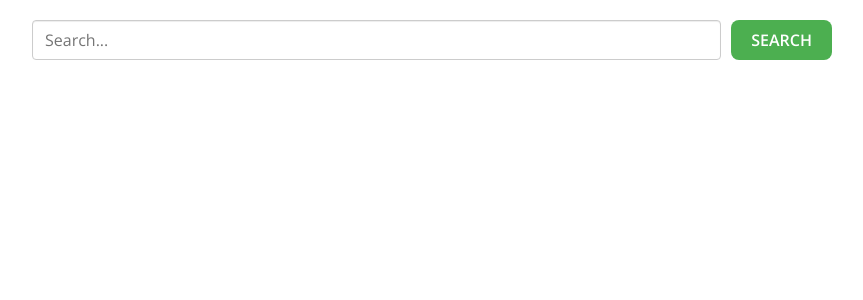
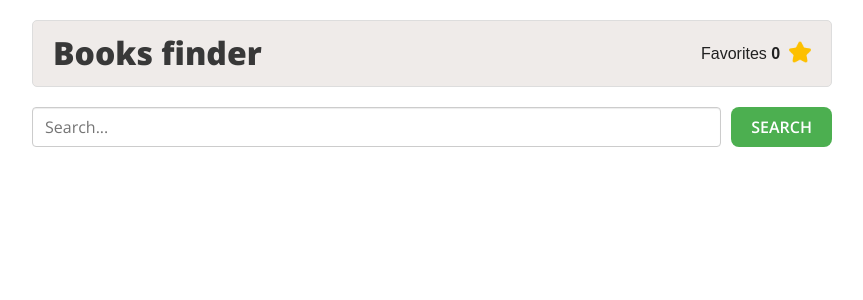
Before and after one commit to kambala3000/react-books-app, a React (Create React App) app: page /favorites in a window 1280 px wide. Shown: the top 300 px of the page, without its empty margins (208-1071 px from the left). Built offline with nearby package versions, Linux system fonts and the light colour scheme.

Commit message:
added header and favorites actions

```diff
--- a/src/css/BookItem.scss
+++ b/src/css/BookItem.scss
@@ -13,6 +13,7 @@
     }
     &__image {
         width: 128px;
+        user-select: none;
     }
     &__wrap {
         position: relative;
--- a/src/css/BooksList.scss
+++ b/src/css/BooksList.scss
@@ -2,7 +2,11 @@
     &__wrap {
     }
     &__loading {
+        margin-left: 12px;
+        font: 400 16px/20px 'Open Sans', sans-serif;
     }
     &__not-found {
+        margin-left: 12px;
+        font: 400 16px/20px 'Open Sans', sans-serif;
     }
 }
--- /dev/null
+++ b/src/css/MainHeader.scss
@@ -0,0 +1,33 @@
+.main-header {
+    padding: 10px 20px;
+    margin-bottom: 20px;
+    display: flex;
+    flex-direction: row;
+    justify-content: space-between;
+    align-items: center;
+    background-color: #efebe9;
+    border: 1px solid #ddd;
+    border-radius: 5px;
+    &__app-title {
+        text-decoration: none;
+        color: #383838;
+        font: 800 32px/1.4 'Open Sans', sans-serif;
+        cursor: pointer;
+    }
+    &__favorites-link {
+        width: 110px;
+        line-height: 25px;
+        background-image: url('../img/star-bg.png');
+        background-position: right top;
+        background-repeat: no-repeat;
+        background-size: 22px;
+        color: #212121;
+        cursor: pointer;
+        &:hover {
+            opacity: .7;
+        }
+        &--counter {
+            font-weight: 600;
+        }
+    }
+}
--- a/src/scripts/components/App.js
+++ b/src/scripts/components/App.js
@@ -4,6 +4,7 @@ import { bindActionCreators } from 'redux';
 import '../../css/App.css';
 import * as booksActions from '../actions/BooksActions.js';
 
+import MainHeader from './MainHeader';
 import BooksList from './BooksList';
 import SearchBar from './SearchBar';
 
@@ -11,6 +12,7 @@ class App extends Component {
     render() {
         return (
             <div className="app">
+                <MainHeader />
                 <SearchBar booksActions={this.props.booksActions} />
                 <BooksList books={this.props.books} />
             </div>
--- a/src/scripts/components/BooksList.js
+++ b/src/scripts/components/BooksList.js
@@ -27,7 +27,7 @@ class BooksList extends Component {
                         language={item.volumeInfo.language}
                     />
                 )
-              : <p className="books-list__not-found">Nothing found</p>;
+              : <p className="books-list__not-found">Sorry, nothing found.</p>;
         return booksList;
     };
 
--- /dev/null
+++ b/src/scripts/components/MainHeader.js
@@ -0,0 +1,21 @@
+import React, { Component } from 'react';
+import PropTypes from 'prop-types';
+
+import '../../css/MainHeader.css';
+
+class MainHeader extends Component {
+    render() {
+        return (
+            <div className="main-header">
+                <h1 className="main-header__app-title">Books finder</h1>
+                <div className="main-header__favorites-link">
+                    Favorites <span className="main-header__favorites-link--counter">0</span>
+                </div>
+            </div>
+        );
+    }
+}
+
+MainHeader.propTypes = {};
+
+export default MainHeader;
--- /dev/null
+++ b/src/scripts/constants/Favorites.js
@@ -0,0 +1,2 @@
+export const ADD_TO_FAVORITES = 'ADD_TO_FAVORITES';
+export const REMOVE_FROM_FAVORITES = 'REMOVE_FROM_FAVORITES';
--- a/src/scripts/constants/Favorits.js
+++ /dev/null
@@ -1,2 +0,0 @@
-export const ADD_TO_FAVORITS = 'ADD_TO_FAVORITS';
-export const REMOVE_FROM_FAVORITS = 'REMOVE_FROM_FAVORITS';
--- /dev/null
+++ b/src/scripts/reducers/favorites.js
@@ -0,0 +1,14 @@
+import { ADD_TO_FAVORITES, REMOVE_FROM_FAVORITES } from '../constants/Favorites';
+
+const initialState = [];
+
+export default function favorites(state = initialState, action) {
+    switch (action.type) {
+        case ADD_TO_FAVORITES:
+            return [...state, action.payload];
+        case REMOVE_FROM_FAVORITES:
+            return state.filter(item => item.id !== action.payload);
+        default:
+            return state;
+    }
+}
--- a/src/scripts/reducers/rootReducer.js
+++ b/src/scripts/reducers/rootReducer.js
@@ -1,6 +1,8 @@
 import { combineReducers } from 'redux';
 import books from './books';
+import favorites from './favorites';
 
 export default combineReducers({
-    books
+    books,
+    favorites
 });
```
Also changed, not shown: src/scripts/actions/FavoritesActions.js (added, +15 -0 lines), src/scripts/reducers/favorits.js (deleted, +0 -14 lines), src/img/star-bg.png (added).
